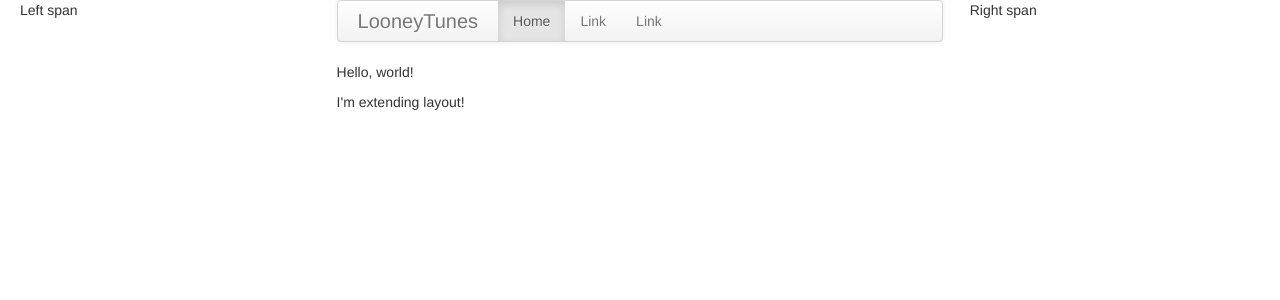
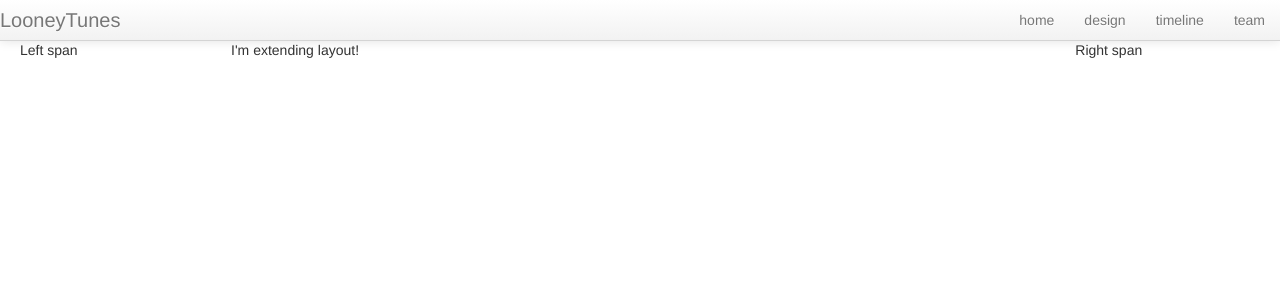
Before and after one commit to kotoole1/LooneyTunes, a Flask app: page / in a window 1280 px wide. Shown: the top 300 px of the page. Run offline with Flask 2, Linux system fonts and the light colour scheme; some libraries are stand-ins or nearby versions.

Commit message:
Worked on infrastructure for the website

```diff
--- a/DocumentationWebsite/app.py
+++ b/DocumentationWebsite/app.py
@@ -8,5 +8,20 @@ app.debug = True
 def index():
 	return render_template("index.html")
 
+@app.route("/design")
+def design():
+	return render_template("design.html")
+
+@app.route("/timeline")
+def timeline():
+	return render_template("timeline.html")
+
+@app.route("/team")
+def team():
+	json_team_data = open("data/team.json")
+	team_data = json.load(json_team_data)
+	json_team_data.close()
+	return render_template("team.html", team=team_data)
+
 if __name__ == "__main__":
 	app.run()
--- /dev/null
+++ b/DocumentationWebsite/static/css/layout.css
@@ -0,0 +1,4 @@
+.body
+{
+	padding-top: 40px;
+}
--- /dev/null
+++ b/DocumentationWebsite/templates/design.html
@@ -0,0 +1,4 @@
+{% extends "layout.html" %}
+{% block body %}
+	<p>Design</p>
+{% endblock %}
--- a/DocumentationWebsite/templates/layout.html
+++ b/DocumentationWebsite/templates/layout.html
@@ -4,34 +4,35 @@
 	<title>LooneyTunes</title>
 	<meta name="viewport" content="width=device-width, initial-scale=1.0">
 	<link href="static/css/bootstrap.min.css" rel="stylesheet" media="screen">
+	<link rel="stylesheet" type="text/css" href="static/css/layout.css">
 	<script type="text/javascript" src="{{ url_for('static', filename='js/jquery-1.9.1.min.js') }}"></script>
   <script type="text/javascript" src="{{ url_for('static', filename='js/bootstrap.min.js') }}"></script>
 </head>
 <body>
 	<div class="container-fluid">
-		<div class="row-fluid">
-			<div class="span3">
+		<div class="navbar navbar-fixed-top">
+		  <div class="navbar-inner">
+		    <a class="brand" href="design.html">LooneyTunes</a>
+		    <ul class="nav pull-right">
+		      <li><a href="{{ url_for('index') }}">home</a></li>
+		      <li><a href="{{ url_for('design') }}">design</a></li>
+		      <li><a href="{{ url_for('timeline') }}">timeline</a></li>
+		      <li><a href="{{ url_for('team') }}">team</a></li>
+		    </ul>
+		  </div>
+		</div>
+		<div class="row-fluid body">
+			<div class="span2">
 				<p>Left span</p>
 			</div>
-			<div class="span6">
-				<div class="navbar">
-				  <div class="navbar-inner">
-				    <a class="brand" href="#">LooneyTunes</a>
-				    <ul class="nav">
-				      <li class="active"><a href="#">Home</a></li>
-				      <li><a href="#">Link</a></li>
-				      <li><a href="#">Link</a></li>
-				    </ul>
-				  </div>
+			<div class="span8">
+
+				<div>
+					{% block body %}
+					{% endblock %}
 				</div>
-				<div>
-					<p>Hello, world!</p>
-				</div>
-
-				{% block body %}
-				{% endblock %}
 			</div>
-			<div class="span3">
+			<div class="span2">
 				<p>Right span</p>
 			</div>
 		</div>
--- /dev/null
+++ b/DocumentationWebsite/templates/timeline.html
@@ -0,0 +1,4 @@
+{% extends "layout.html" %}
+{% block body %}
+	<p>Timeline</p>
+{% endblock %}
```
Also changed, not shown: DocumentationWebsite/data/team.json (added, +32 -0 lines), DocumentationWebsite/templates/team.html (added, +8 -0 lines).
